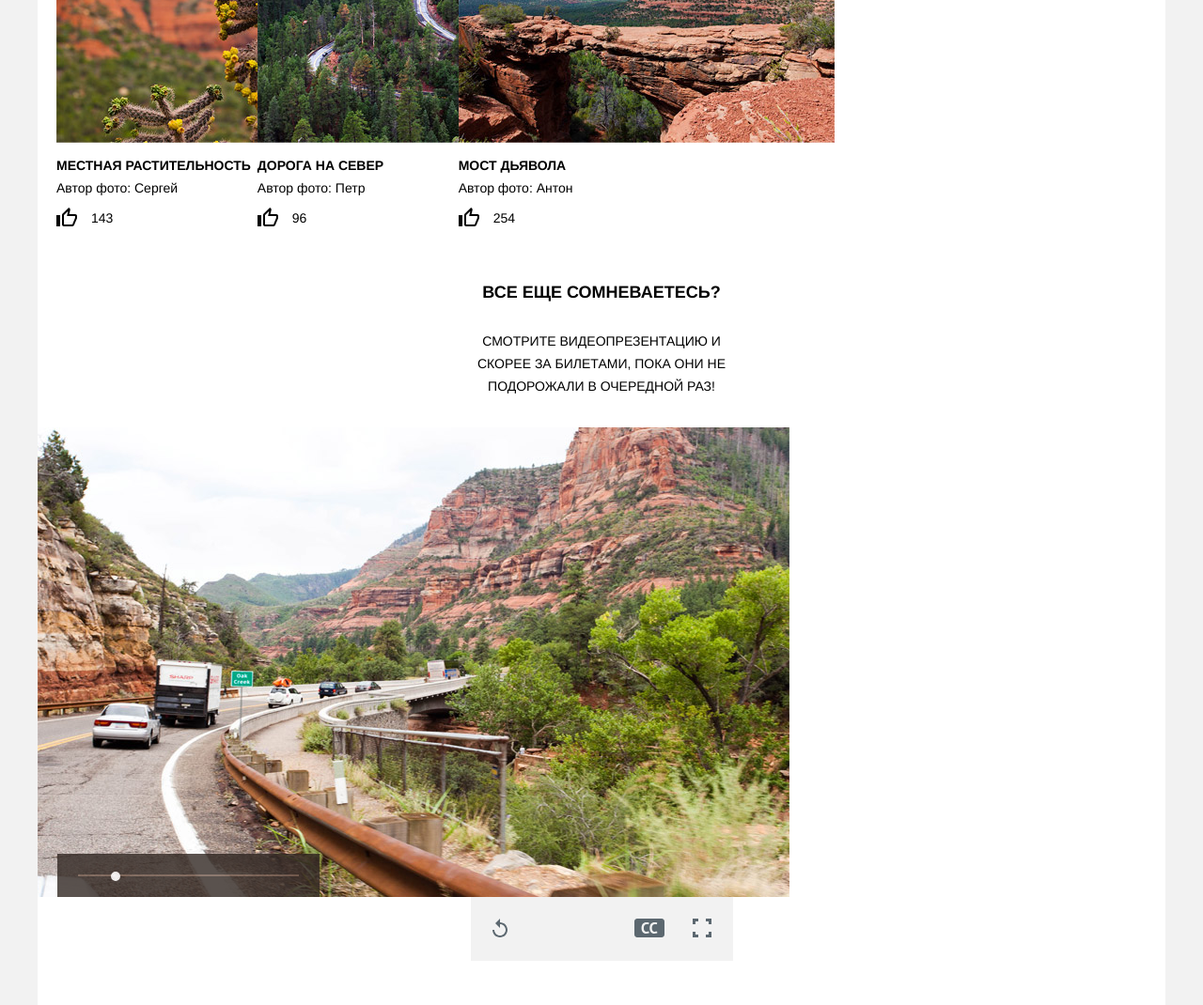
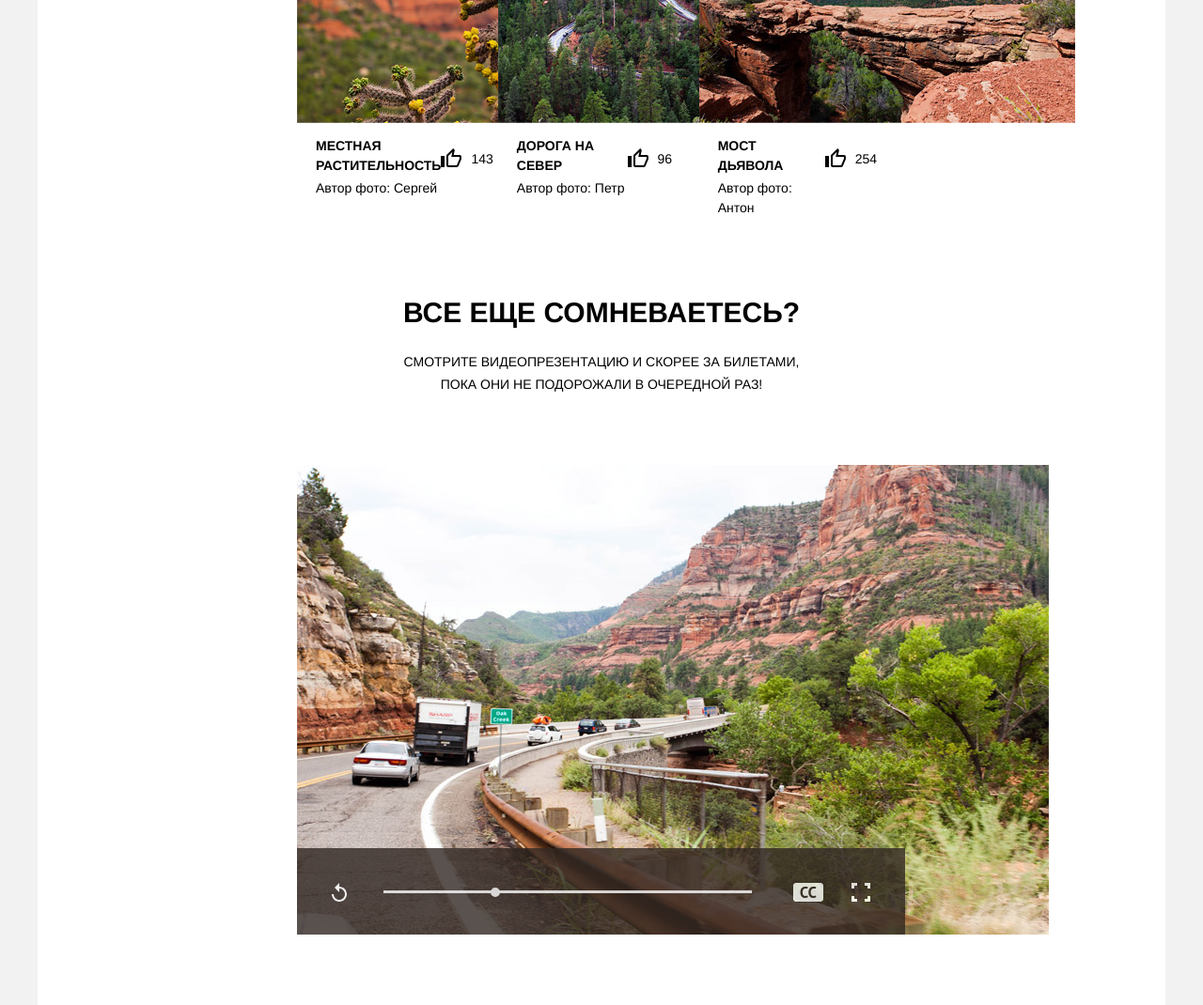
Before and after one commit to olgam1711/Sedona, a website: page source/photo.html in a window 1280 px wide. Shown: the part 1502-2572 px from the top of the page at 94% size. Drawn offline with nearby package versions, Linux system fonts and the light colour scheme; files that its build step writes are made by us from their sources.

Commit message:
photo tablet perfectpixel

```diff
--- a/source/less/album.less
+++ b/source/less/album.less
@@ -20,10 +20,18 @@
   .album {
     display: flex;
     flex-wrap: wrap;
+
+    margin-right: auto;
+    margin-left: auto;
+    margin-top: 68px;
+    margin-bottom: 0;
   }
 
   .album__item {
     width: 50%;
+    padding: 0;
+
+    border: none;
   }
 
   .album__item:first-child {
--- a/source/less/main-slogan.less
+++ b/source/less/main-slogan.less
@@ -18,6 +18,12 @@
 
     background: url("../img/bg-intro-triangle-tablet.svg") 0 462px no-repeat, url("../img/bg-back-tablet@1x.jpg") 0 0 no-repeat;
   }
+
+  .main-slogan--compact {
+    height: 292px;
+
+    background: url("../img/bg-intro-triangle-tablet.svg") 0 235px no-repeat, url("../img/bg-back-tablet@1x.jpg") 0 bottom no-repeat;
+  }
 }
 
 @media (min-width: 1200px) {
--- a/source/less/page-main.less
+++ b/source/less/page-main.less
@@ -35,4 +35,19 @@
     margin-top: 80px;
     height: 346px;
   }
+
+  .page-main__name--compact {
+    width: 454px;
+    margin-top: 94px;
+  }
+
+  .page-main__title-photo {
+    margin-top: 75px;
+    margin-bottom: 34px;
+    font-size: 30px;
+  }
+
+  .page-main__text {
+    width: 443px;
+  }
 }
--- a/source/less/photo-card.less
+++ b/source/less/photo-card.less
@@ -74,6 +74,24 @@
   .photo-card__img--four {
     background-image: url("../img/photo-bridge-tablet@1x.jpg");
   }
+
+  .photo-card__sign {
+    display: flex;
+    justify-content: space-between;
+    margin-top: 0;
+    padding-left: 20px;
+    margin-right: 20px;
+    margin-bottom: 9px;
+  }
+
+  .photo-card__likes {
+    width: 64px;
+    margin-top: 27px;
+  }
+
+  .photo-card__like-counter {
+    margin-left: 10px;
+  }
 }
 
 @media (min-width: 1200px) {
--- a/source/less/promo-icons.less
+++ b/source/less/promo-icons.less
@@ -21,3 +21,20 @@
 .promo-icons__svg--subs {
   margin-right: 26px;
 }
+
+@media (min-width: 768px) {
+  .promo-icons {
+    position: relative;
+
+    width: 573px;
+    padding: 37px;
+    padding-bottom: 29px;
+
+    background-color: #322823;
+    opacity: 0.8;
+  }
+
+  .promo-icons__svg {
+    fill: #ffffff;
+  }
+}
--- a/source/less/promo.less
+++ b/source/less/promo.less
@@ -18,3 +18,19 @@
 
   line-height: 24px;
 }
+
+@media (min-width: 768px) {
+  .promo {
+    margin-top: 69px;
+    margin-bottom: 82px;
+  }
+
+  .promo__title {
+    font-size: 30px;
+  }
+
+  .promo__text {
+    width: 438px;
+    margin-bottom: 74px;
+  }
+}
--- a/source/less/video.less
+++ b/source/less/video.less
@@ -43,11 +43,48 @@
 }
 
 @media (min-width: 768px) {
+  .video {
+    position: relative;
+
+    width: 648px;
+    margin-right: auto;
+    margin-left: auto;
+  }
+
   .video__photo {
+    position: relative;
+
     width: 648px;
     height: 499px;
 
     background-image: url("../img/video-tablet@1x.jpg");
+  }
+
+  .video__icons {
+    position: absolute;
+    bottom: 0;
+    left: 0;
+  }
+
+  .video__scale {
+    position: absolute;
+    bottom: 22px;
+    left: 70px;
+
+    width: 392px;
+
+    background: none;
+    z-index: 1;
+  }
+
+  .video__bar {
+    height: 3px;
+
+    background-color: #ffffff;
+  }
+
+  .video__toggle {
+    left: 136px;
   }
 }
 
--- a/source/photo.html
+++ b/source/photo.html
@@ -71,8 +71,10 @@
           <li class="album__item photo-card">
             <div class="photo-card__img photo-card__img--one"></div>
             <div class="photo-card__sign">
+              <div>
                 <h3 class="photo-card__title">Неродные просторы</h3>
                 <p class="photo-card__author">Автор фото: Борис</p>
+              </div>
 
               <div class="photo-card__likes">
                 <svg class="photo-card__svg" version="1.0" id="Layer_1" xmlns="http://www.w3.org/2000/svg" xmlns:xlink="http://www.w3.org/1999/xlink" x="0px" y="0px" width="22" height="20" viewBox="0 0 22 20">
@@ -93,8 +95,10 @@
           <li class="album__item photo-card">
             <div class="photo-card__img photo-card__img--two"></div>
             <div class="photo-card__sign">
+              <div>
                 <h3 class="photo-card__title">Местная растительность</h3>
                 <p class="photo-card__author">Автор фото: Сергей</p>
+              </div>
 
               <div class="photo-card__likes">
                 <svg class="photo-card__svg" version="1.0" id="Layer_1" xmlns="http://www.w3.org/2000/svg" xmlns:xlink="http://www.w3.org/1999/xlink" x="0px" y="0px" width="22" height="20" viewBox="0 0 22 20">
@@ -115,8 +119,10 @@
           <li class="album__item photo-card">
             <div class="photo-card__img photo-card__img--three"></div>
             <div class="photo-card__sign">
+              <div>
                 <h3 class="photo-card__title">Дорога на север</h3>
                 <p class="photo-card__author">Автор фото: Петр</p>
+              </div>
 
               <div class="photo-card__likes">
                 <svg class="photo-card__svg" version="1.0" id="Layer_1" xmlns="http://www.w3.org/2000/svg" xmlns:xlink="http://www.w3.org/1999/xlink" x="0px" y="0px" width="22" height="20" viewBox="0 0 22 20">
@@ -137,8 +143,10 @@
           <li class="album__item photo-card">
             <div class="photo-card__img photo-card__img--four"></div>
             <div class="photo-card__sign">
+              <div>
                 <h3 class="photo-card__title">Мост дьявола</h3>
                 <p class="photo-card__author">Автор фото: Антон</p>
+              </div>
 
               <div class="photo-card__likes">
                 <svg class="photo-card__svg" version="1.0" id="Layer_1" xmlns="http://www.w3.org/2000/svg" xmlns:xlink="http://www.w3.org/1999/xlink" x="0px" y="0px" width="22" height="20" viewBox="0 0 22 20">
@@ -175,7 +183,7 @@
               <div class="video__toggle"></div>
             </div>
 
-            <div class="promo-icons">
+            <div class="video__icons promo-icons">
               <svg class="promo-icons__svg promo-icons__svg--replay" version="1.0" id="Layer_1" xmlns="http://www.w3.org/2000/svg" xmlns:xlink="http://www.w3.org/1999/xlink" x="0px" y="0px" width="16" height="20" viewBox="0 0 16 20">
                 <path d="M8,4V0L3,5l5,5V6c3.315,0,6,2.686,6,6s-2.685,6-6,6s-6-2.686-6-6H0c0,4.42,3.58,8,8,8s8-3.58,8-8S12.42,4,8,4z"/>
               </svg>
@@ -194,9 +202,7 @@
                   </g>
                 </svg>
               </div>
-
             </div>
-
           </div>
         </div>
 
```
Lines whose indentation alone changed are shown as unchanged.
